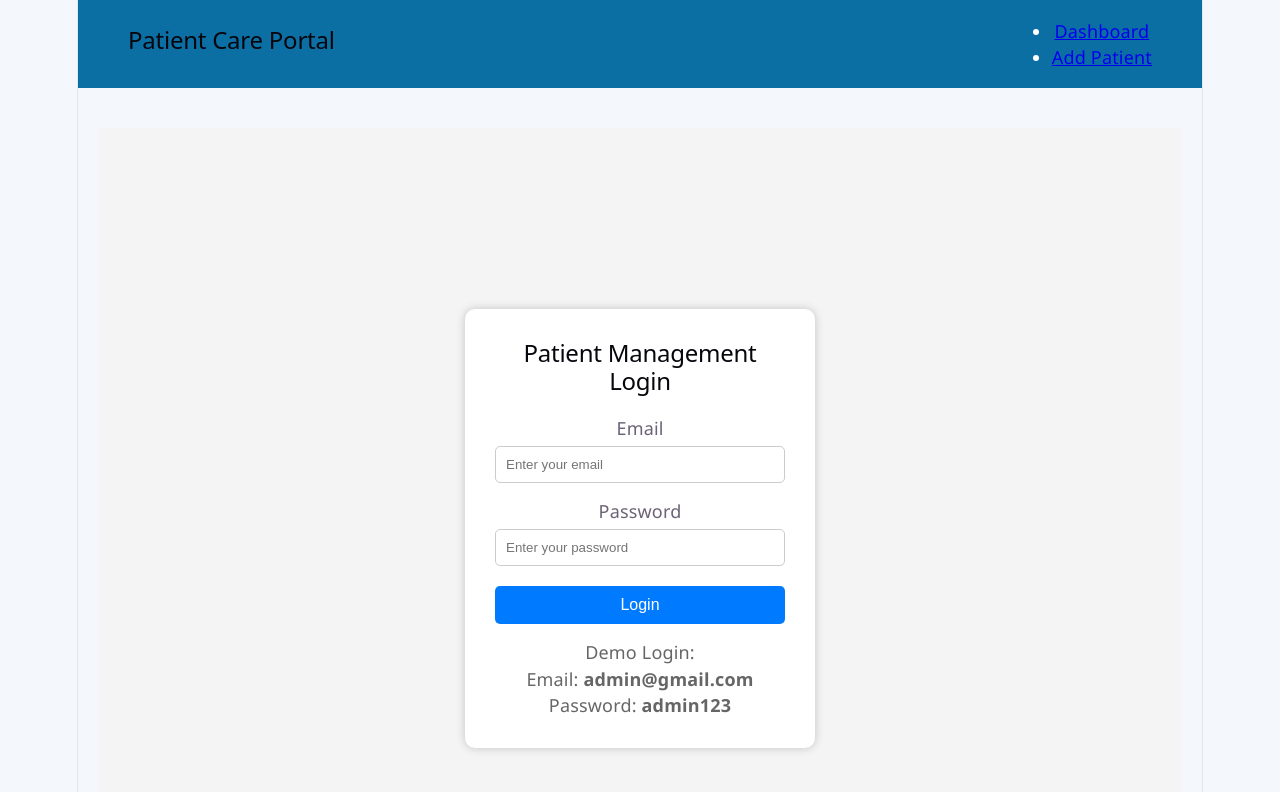
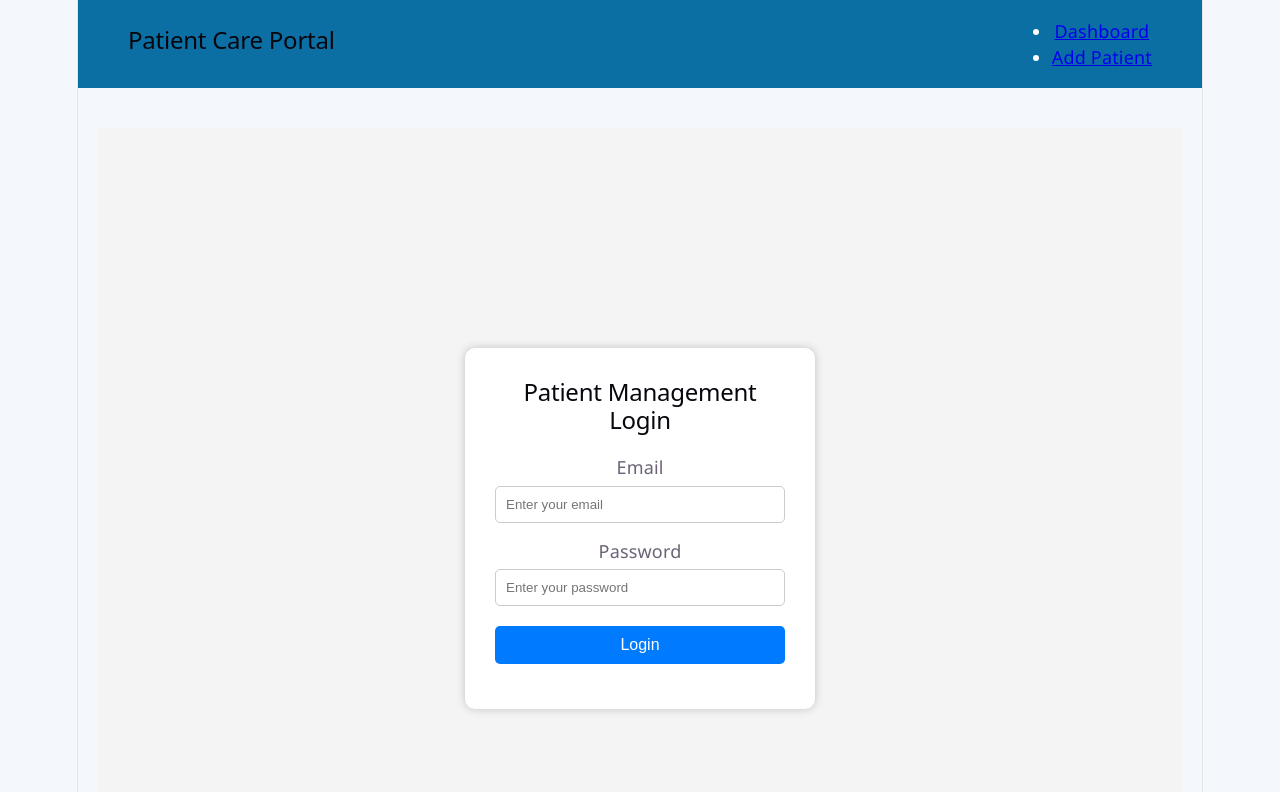
Before and after one commit to krishnaveniabburi-arch/CAPSTONE, a React app in the folder Frontend/: page /login in a window 1280 px wide. Shown: the top 792 px of the page. Built offline with nearby package versions, Linux system fonts and the light colour scheme; the HTML template or start-up script is replaced by a standard one.

Commit message:
add modified files

```diff
--- a/Frontend/src/views/Login.jsx
+++ b/Frontend/src/views/Login.jsx
@@ -113,11 +113,7 @@ function Login() {
             color: "#666",
           }}
         >
-          Demo Login:
-          <br />
-          Email: <strong>admin@gmail.com</strong>
-          <br />
-          Password: <strong>admin123</strong>
+
         </p>
       </div>
     </div>
```
